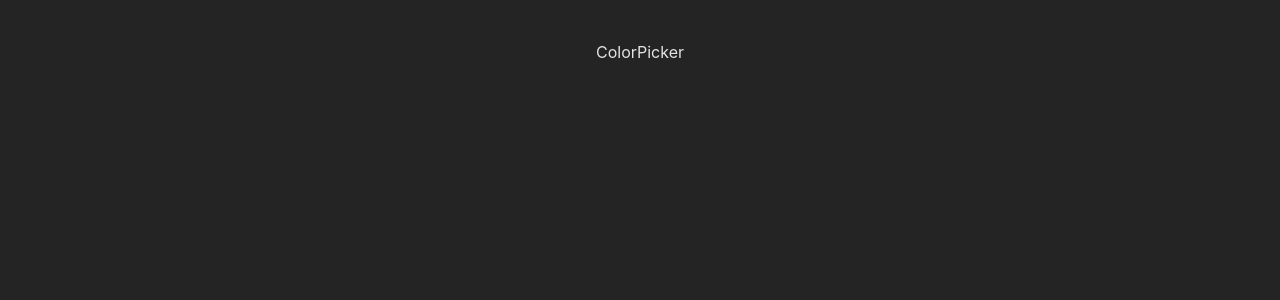
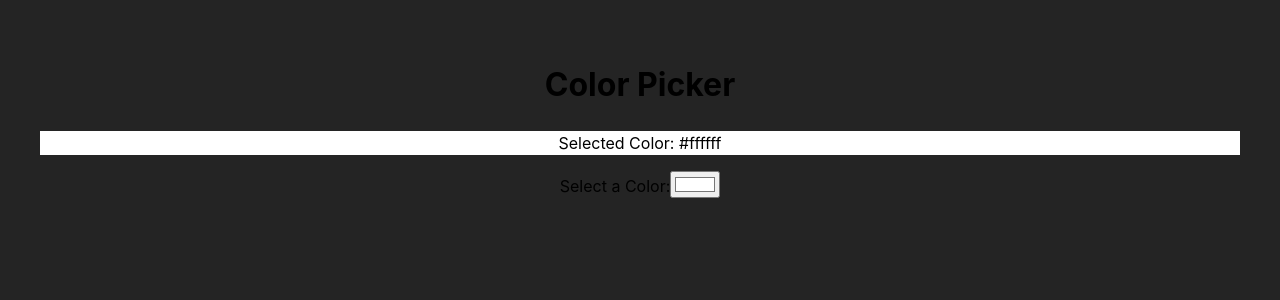
Before and after one commit to Tally2014/React-color-picker, a React (Vite) app: page / in a window 1280 px wide. Shown: the top 300 px of the page. Built offline with nearby package versions, Linux system fonts and the light colour scheme.

Commit message:
ColorPicker HTML Markup

```diff
--- a/src/ColorPicker.jsx
+++ b/src/ColorPicker.jsx
@@ -1,7 +1,15 @@
 import React, {useState} from 'react';
 
 export default function ColorPicker() {
+    const [color, setColor] = useState('#ffffff');
   return (
-    <div>ColorPicker</div>
+    <div className='color-picker-container'>
+        <h1>Color Picker</h1>
+        <div className='color-display' style={{backgroundColor: color}}>
+            <p>Selected Color: {color}</p>
+        </div>
+        <label>Select a Color:</label>
+        <input type="color" value={color}></input>
+    </div>
   )
 }
--- a/src/index.css
+++ b/src/index.css
@@ -2,7 +2,5 @@
   font-family: Inter, system-ui, Avenir, Helvetica, Arial, sans-serif;
   line-height: 1.5;
   font-weight: 400;
-
-  color: rgba(255, 255, 255, 0.87);
   background-color: #242424;
 }
```
